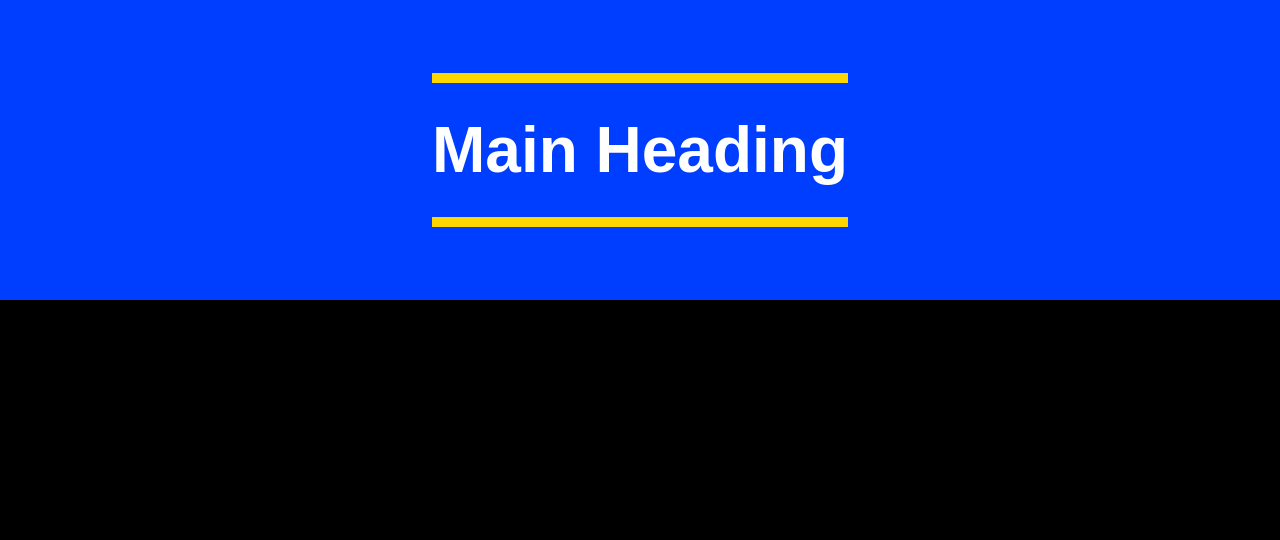
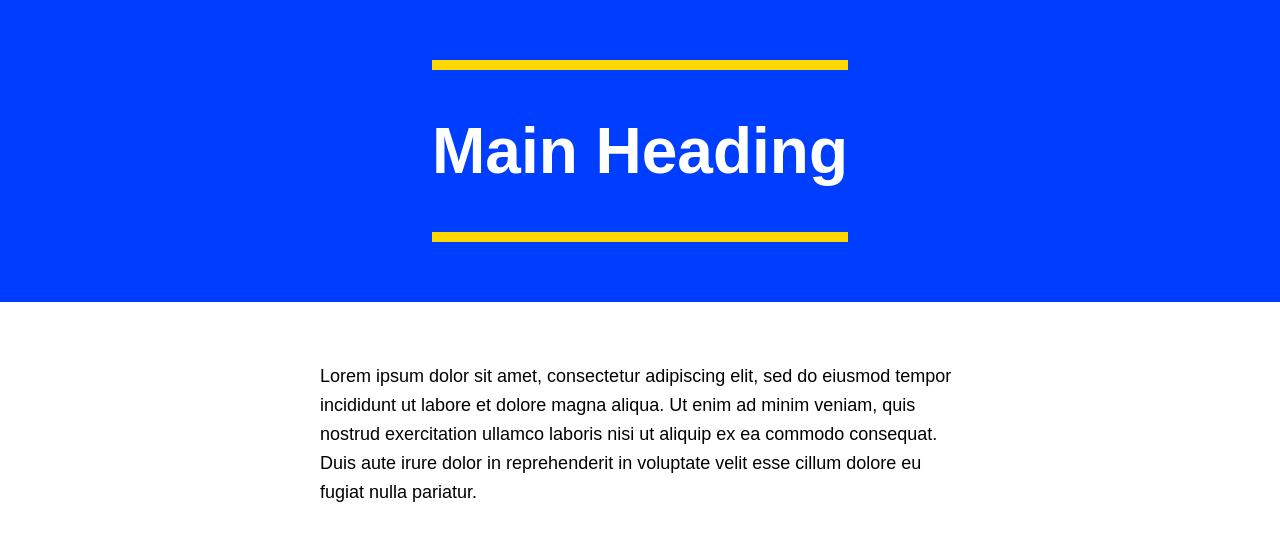
Before and after one commit to dkempton12/components-library, a React (Create React App) app: page / in a window 1280 px wide. Shown: the top 540 px of the page. Built offline with nearby package versions, Linux system fonts and the light colour scheme.

Commit message:
Adding a Container component for layout

```diff
--- a/src/App.js
+++ b/src/App.js
@@ -1,10 +1,21 @@
 import "./App.css";
+import Container from "./components/Layout/Container/Container";
 import WebsiteHero from "./components/WebsiteHero/WebsiteHero";
 
 function App() {
   return (
     <div className="App">
       <WebsiteHero bg_color="blue" text_color="white" />
+      <Container>
+        <p>
+          Lorem ipsum dolor sit amet, consectetur adipiscing elit, sed do
+          eiusmod tempor incididunt ut labore et dolore magna aliqua. Ut enim ad
+          minim veniam, quis nostrud exercitation ullamco laboris nisi ut
+          aliquip ex ea commodo consequat. Duis aute irure dolor in
+          reprehenderit in voluptate velit esse cillum dolore eu fugiat nulla
+          pariatur.
+        </p>
+      </Container>
     </div>
   );
 }
--- /dev/null
+++ b/src/components/Layout/Container/Container.js
@@ -0,0 +1,7 @@
+import "./Container.scss";
+
+function Container({ children }) {
+  return <div className="container">{children}</div>;
+}
+
+export default Container;
--- /dev/null
+++ b/src/components/Layout/Container/Container.scss
@@ -0,0 +1,6 @@
+.container {
+  max-width: 700px;
+  margin: 0 auto;
+  padding: 60px 30px;
+  text-align: left;
+}
--- a/src/index.scss
+++ b/src/index.scss
@@ -5,7 +5,8 @@
 }
 
 body {
-  font-size: 16px;
+  font-size: 18px;
   font-family: sans-serif;
-  background: #000;
+  line-height: 1.6;
+  background: #fff;
 }
```
